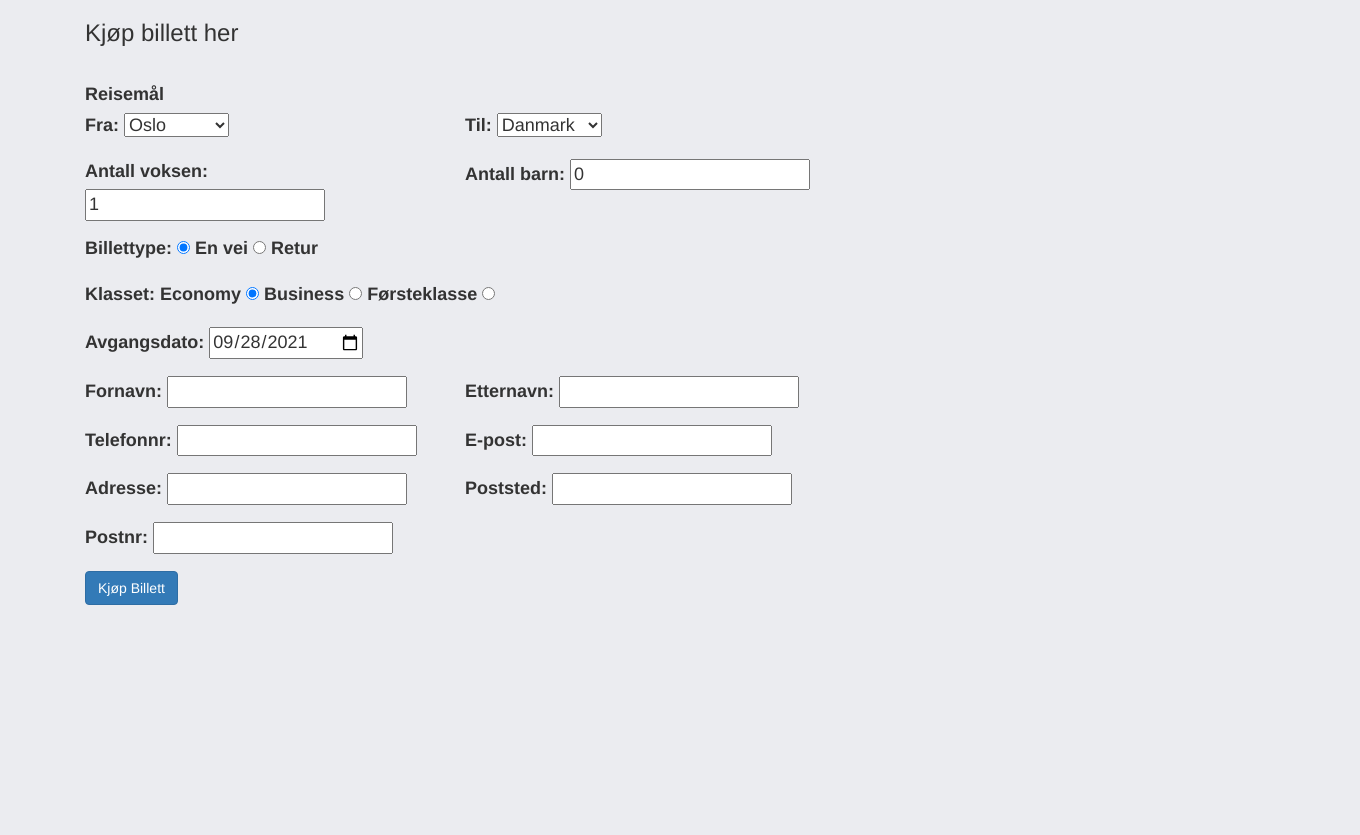
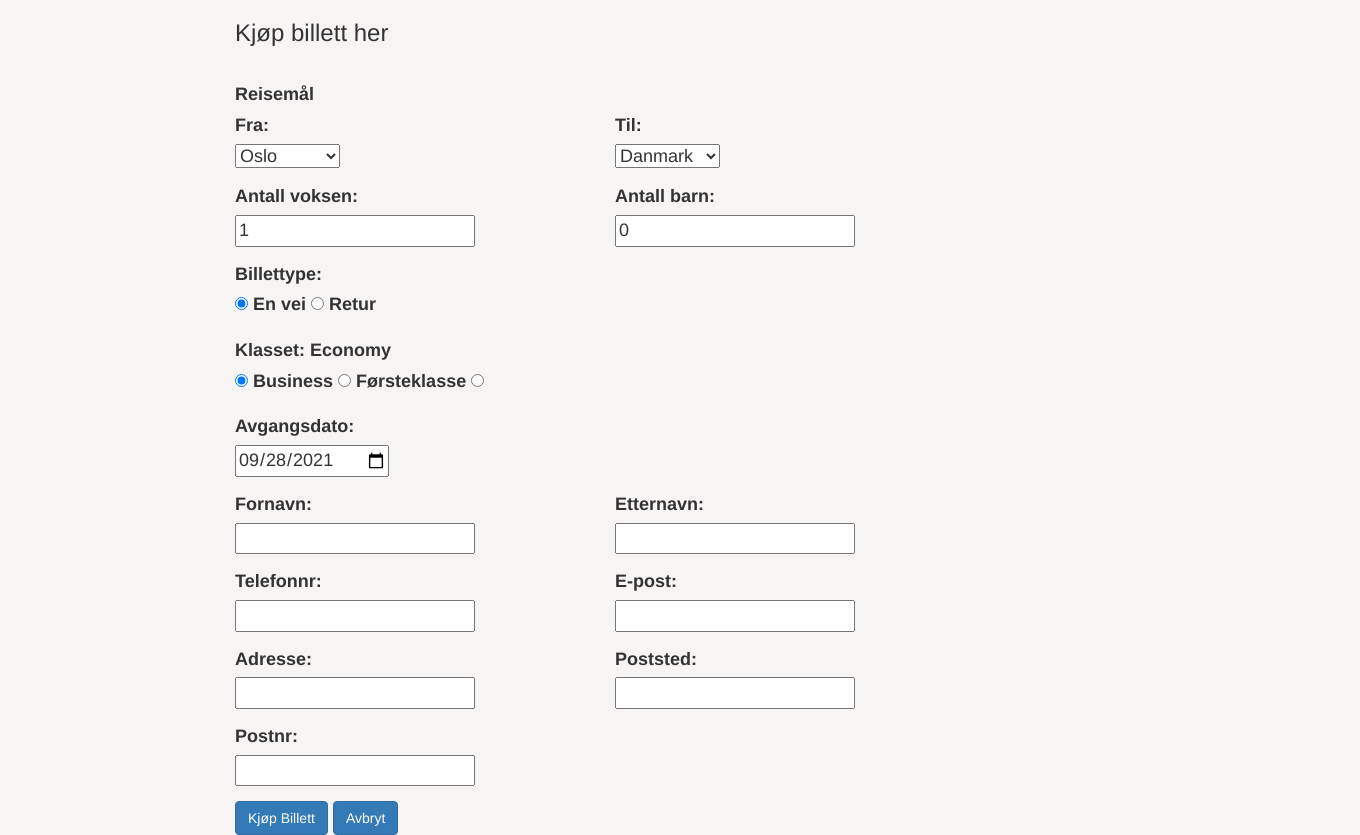
Before and after one commit to Hamzeh-Alsheikho/Oblig1-WebApplikasjoner, a plain HTML site: page Oblig1/wwwroot/lagre.html in a window 1280 px wide. Shown: the whole page, 1360 px wide, since content can reach past the window. Before the commit the page ends 800 px from the top, so only its background shows below. Drawn offline with nearby package versions, Linux system fonts and the light colour scheme.

Commit message:
Adding some styiling to lagre html

```diff
--- a/Oblig1/wwwroot/js/styilingt.css
+++ b/Oblig1/wwwroot/js/styilingt.css
@@ -64,8 +64,18 @@ body {
     font-family: cursive;
     text-align: center;
 }
+#lagreBody {
+    background-color: #F7F4F4;
+}
+.container {
+    top:10px;
+    max-width: 1600px;
+    max-height: 1000px;
 
-#slettAlleButton {
-    border: 1px solid blue;
-    margin-right: 0;
+    background-repeat: no-repeat;
+    background-size: 100% 100%;
+    margin: 0 auto;
 }
+.col-md-12{
+    margin-left: 150px
+}
--- a/Oblig1/wwwroot/js/validering.js
+++ b/Oblig1/wwwroot/js/validering.js
@@ -41,10 +41,12 @@ function valideringEtternavn(etternavn) {
     const ok = regexp.test(etternavn);
     if (!ok) {
         $("#etterNavnfeil").html("Etternavnet må bestå av 2 til 20 bokstaver");
+        makeBorderRed(document.getElementById("etternavn"));
         return false;
     }
     else {
         $("#etterNavnfeil").html("");
+        makeBorderInitial(document.getElementById("etternavn"));
         return true;
     }
 }
@@ -55,28 +57,33 @@ function valideringTelfonnr(telfonnr) {
     const ok = regexp.test(telfonnr);
     if (isNaN(telfonnr) ) {
         $("#telfonnrFeil").html("Må skrive nummer");
+        makeBorderRed(document.getElementById("telfonnr"));
         return false;
     }
     if (!ok) {
         $("#telfonnrFeil").html("Må være minst 8 siffer e.g. +4793412342");
+        makeBorderRed(document.getElementById("telfonnr"));
         return false;
     }
     else {
         $("#telfonnrFeil").html("");
+        makeBorderInitial(document.getElementById("telfonnr"));
         return true;
     }
 }
 
 
 function valideringAdresse(adresse) {
-    var regexp = /^[0-9a-zA-ZæøåÆØÅ\ \.\-]{2,50}$/;
+    var regexp = /^[a-zA-ZæøåÆØÅ.\-]+[a-zA-ZæøåÆØÅ0-9\ \_.]*[0-9]*$/;
     var ok = regexp.test(adresse);
     if (!ok) {
         $("#adresseFeil").html("Adressen må bestå av 2 til 50 bokstaver og tall");
+        makeBorderRed(document.getElementById("adresse"));
         return false;
     }
     else {
         $("#adresseFeil").html("");
+        makeBorderInitial(document.getElementById("adresse"));
         return true;
     }
 }
@@ -86,10 +93,12 @@ function valideringPostnr(postnr) {
     var ok = regexp.test(postnr);
     if (!ok) {
         $("#postnrFeil").html("Postnr må bestå av 4 tall");
+        makeBorderRed(document.getElementById("postnr"));
         return false;
     }
     else {
         $("#postnrFeil").html("");
+        makeBorderInitial(document.getElementById("postnr"));
         return true;
     }
 }
@@ -99,10 +108,12 @@ function validerPoststed(poststed) {
     var ok = regexp.test(poststed);
     if (!ok) {
         $("#poststedFeil").html("Poststed må bestå av 2 til 20 bokstaver");
+        makeBorderRed(document.getElementById("poststed"));
         return false;
     }
     else {
         $("#poststedFeil").html("");
+        makeBorderInitial(document.getElementById("poststed"));
         return true;
     }
 }
@@ -112,10 +123,12 @@ function valideringEpost(epost) {
     var ok = regexp.test(epost);
     if (!ok) {
         $("#epostFeil").html("Må skrive f.eks: xxx@oslomet.no");
+        makeBorderRed(document.getElementById("epost"));
         return false;
     }
     else {
         $("#epostFeil").html("");
+        makeBorderInitial(document.getElementById("epost"));
         return true;
     }
 }
--- a/Oblig1/wwwroot/lagre.html
+++ b/Oblig1/wwwroot/lagre.html
@@ -9,7 +9,7 @@
     <script src="js/validering.js"></script>
     <title></title>
 </head>
-<body>
+<body id="lagreBody">
         <div class="container">
             <div class="col-md-12">
                 <h3>Kjøp billett her</h3><br>
@@ -18,7 +18,7 @@
                     <div class="form-group">
                         <div class="row">
                             <div class="col-md-4">
-                            <label for="reiseMalFra"> Fra:</label>
+                                <label for="reiseMalFra"> Fra:</label><br />
                                 <select class="input" id="reiseMalFra" onchange="valideringReiseMal()">
                                     <option>Oslo</option>
                                     <option>Danmark</option>
@@ -27,7 +27,7 @@
                                 </select>
                             </div>
                             <div class="col-md-4">
-                            <label for="reiseMalTilFra"> Til:</label>
+                                <label for="reiseMalTilFra"> Til:</label><br />
                                 <select class="input" id="reiseMalTil" onchange="valideringReiseMal()">
                                     <option>Danmark</option>
                                     <option>Oslo</option>
@@ -41,13 +41,15 @@
 
                     <div class="form-group">
                         <div class="row">
-                        <div class="col-md-4"> <!-- Need to change input field size -->
-                            <label for="antallAdult">Antall voksen: </label>
+                            <div class="col-md-4">
+                                <!-- Need to change input field size -->
+                                <label for="antallAdult">Antall voksen: </label><br />
                                 <input type="number" min="1" value="1" id="antallAdult" />
                                 <div id="antallAdultFile"></div>
                             </div>
-                        <div class="col-md-4"><!-- Need to change input field size -->
-                            <label for="antallChild">Antall barn: </label>
+                            <div class="col-md-4">
+                                <!-- Need to change input field size -->
+                                <label for="antallChild">Antall barn: </label><br />
                                 <input type="number" min="0" value="0" id="antallChild" />
                                 <div id="antallChildFile"></div>
                             </div>
@@ -55,7 +57,7 @@
                     </div>
 
                     <div class="form-group">
-                    <label>Billettype: </label>
+                        <label>Billettype: </label><br />
                         <input type="radio" id="single" value="En vei" name="turType" checked="checked" onclick="onTicketTypeChange()" />
                         <label for="single">En vei </label>
                         <input type="radio" id="turRetur" value="Retur" name="turType" onclick="onTicketTypeChange()" />
@@ -64,7 +66,7 @@
 
                     <div class="form-group">
                         <label>Klasset: </label>
-                    <label for="economy">Economy</label>
+                        <label for="economy">Economy</label><br />
                         <input type="radio" id="economy" value="Economy" name="klasset" checked="checked" />
                         <label for="business">Business</label>
                         <input type="radio" id="business" value="Business" name="klasset" />
@@ -75,11 +77,11 @@
                     <div class="form-group">
                         <div class="row">
                             <div class="col-md-4">
-                            <label for="avgang">Avgangsdato: </label>
+                                <label for="avgang">Avgangsdato: </label><br />
                                 <input type="date" id="avgang" onchange="onAvgangChange()" />
                             </div>
                             <div class="col-md-4">
-                            <label for="retur" id="returLabel">Returdato : </label>
+                                <label for="retur" id="returLabel">Returdato : </label><br />
                                 <input type="date" id="retur" />
                             </div>
                         </div>
@@ -88,12 +90,12 @@
                     <div class="form-group">
                         <div class="row">
                             <div class="col-md-4">
-                            <label for="fornavn">Fornavn: </label>
+                                <label for="fornavn">Fornavn: </label><br />
                                 <input type="text" id="fornavn" onchange="valideringFornavn(this.value)" />
                                 <div id="forNavnFeil"></div>
                             </div>
                             <div class="col-md-4">
-                            <label for="etternavn">Etternavn: </label>
+                                <label for="etternavn">Etternavn: </label><br />
                                 <input type="text" id="etternavn" onchange="valideringEtternavn(this.value)" />
                                 <div id="etterNavnfeil"></div>
                             </div>
@@ -103,12 +105,12 @@
                     <div class="form-group">
                         <div class="row">
                             <div class="col-md-4">
-                            <label for="telfonner">Telefonnr: </label>
+                                <label for="telfonner">Telefonnr: </label><br />
                                 <input type="text" min="0" id="telfonnr" onchange="valideringTelfonnr(this.value)" />
                                 <div id="telfonnrFeil"></div>
                             </div>
                             <div class="col-md-4">
-                            <label for="epost">E-post: </label>
+                                <label for="epost">E-post: </label><br />
                                 <input type="email" id="epost" onchange="valideringEpost(this.value)" />
                                 <div id="epostFeil"></div>
                             </div>
@@ -118,12 +120,12 @@
                     <div class="form-group">
                         <div class="row">
                             <div class="col-md-4">
-                            <label for="adresse">Adresse: </label>
+                                <label for="adresse">Adresse: </label><br />
                                 <input type="text" id="adresse" onchange="valideringAdresse(this.value)" />
                                 <div id="adresseFeil"></div>
                             </div>
                             <div class="col-md-4">
-                            <label for="poststed">Poststed: </label>
+                                <label for="poststed">Poststed: </label><br />
                                 <input type="text" id="poststed" onchange="validerPoststed(this.value)" />
                                 <div id="poststedFeil"></div>
                             </div>
@@ -132,14 +134,15 @@
                     <div class="form-group">
                         <div class="row">
                             <div class="col-md-4">
-                                    <label for="postnr">Postnr: </label>
+                                <label for="postnr">Postnr: </label><br />
                                 <input type="text" id="postnr" onchange="valideringPostnr(this.value)" />
                                 <div id="postnrFeil"></div>
                             </div>
                         </div>
                     </div>
 
-                <input type="button" id="reg" value="Kjøp Billett" class="btn btn-primary" onclick="valideringOgLagreKunde()"><br>
+                    <input type="button" id="reg" value="Kjøp Billett" class="btn btn-primary" onclick="valideringOgLagreKunde()">
+                    <a href="index.html" id="avbryt" class="btn btn-primary">Avbryt</a>
                     <div id="feil"></div>
                 </form>
             </div>
```
Also changed, not shown: Oblig1/wwwroot/endre.html (+17 -16 lines), 3 other files. Lines whose indentation alone changed are shown as unchanged.
